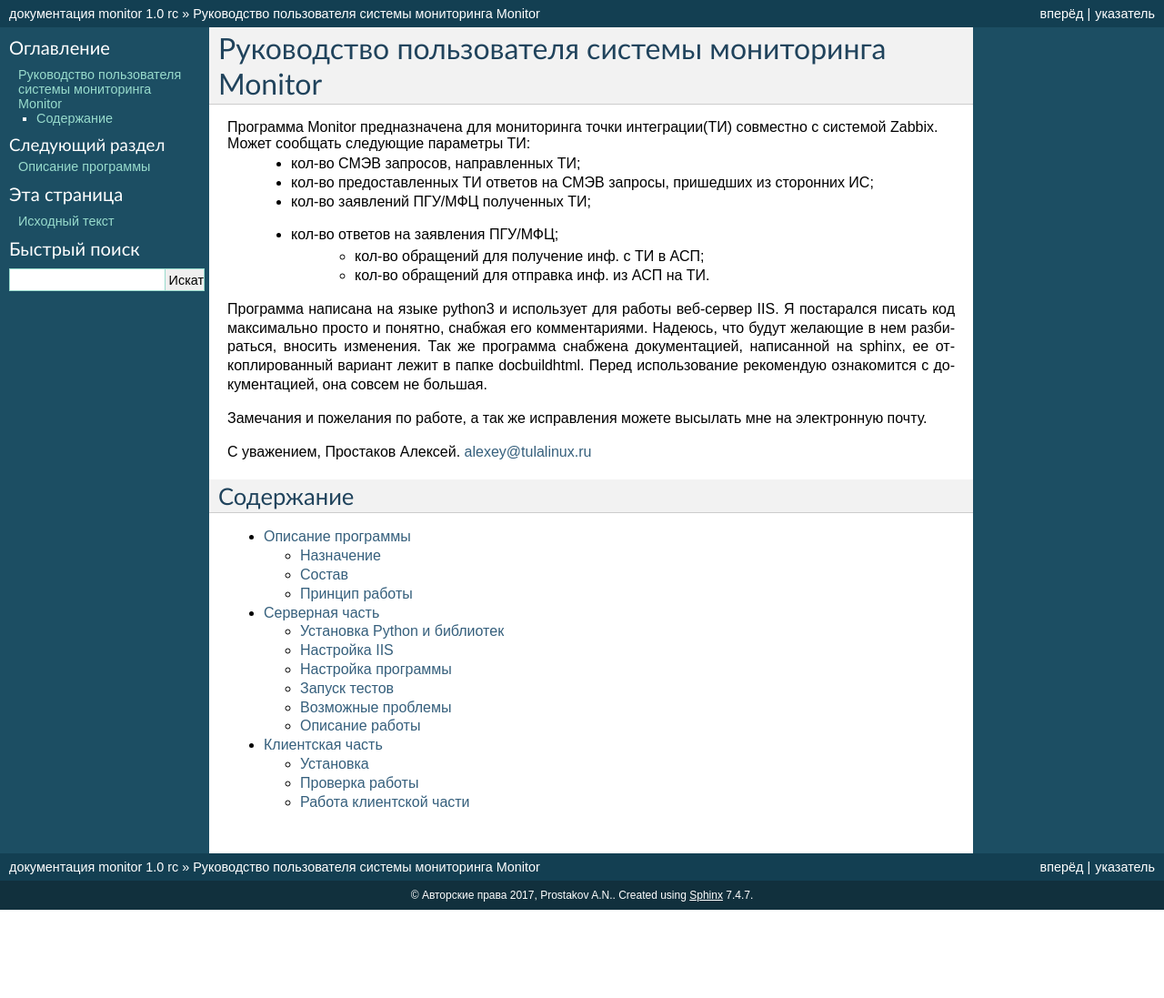
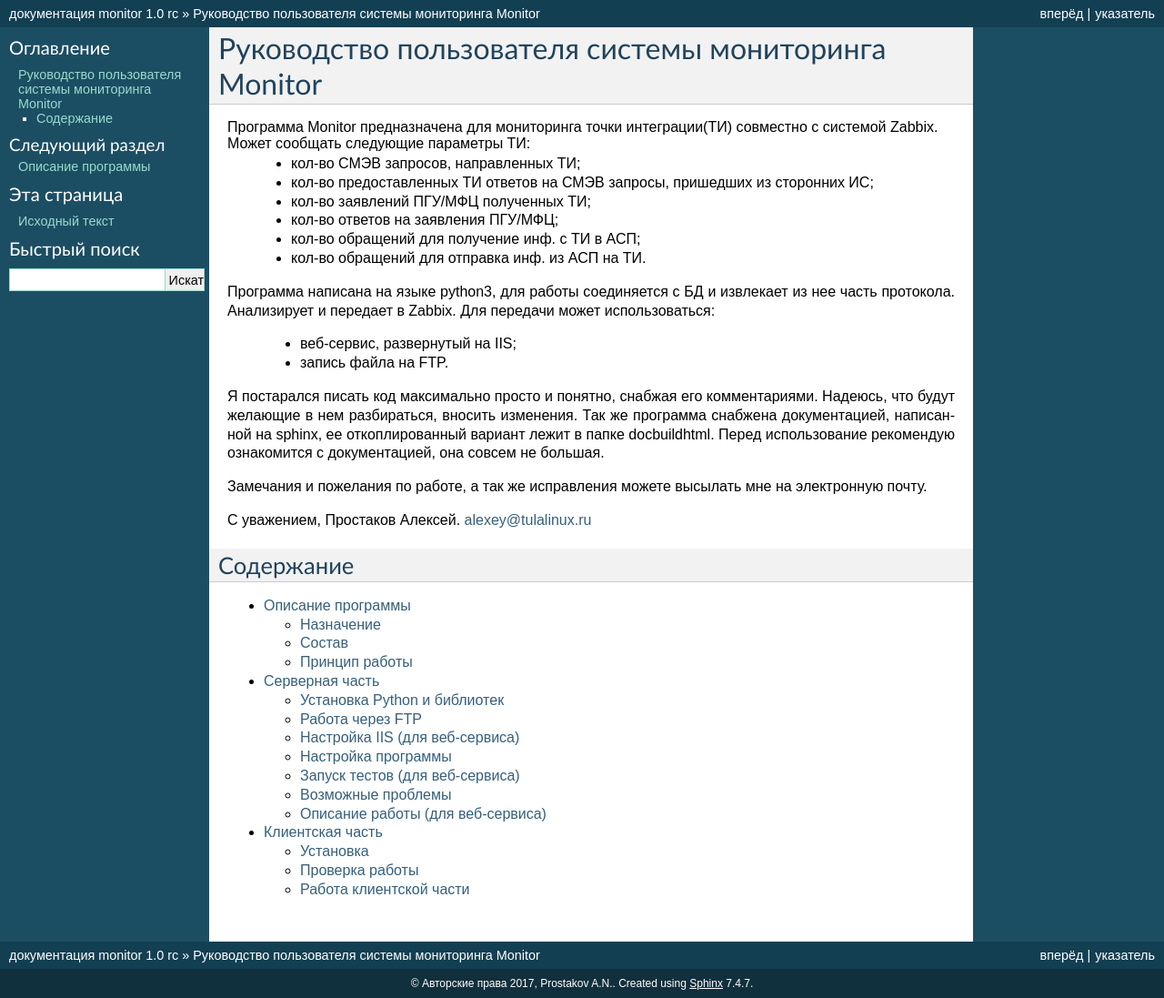
Before and after one commit to ProstakovAlexey/monitor, a Sphinx documentation site: the page built from doc/source/index.rst, in a window 1280 px wide. Shown: the whole page at 91% size. Built offline with Sphinx 7.4.7, drawn with Linux system fonts in a browser that asks for light colours; before the commit the page ends 1000 px from its top, so only the background shows below that.

Commit message:
В документации описана работа через FTP

```diff
--- a/doc/source/index.rst
+++ b/doc/source/index.rst
@@ -5,10 +5,16 @@
     - кол-во предоставленных ТИ ответов на СМЭВ запросы, пришедших из сторонних ИС;
     - кол-во заявлений ПГУ/МФЦ полученных ТИ;
     - кол-во ответов на заявления ПГУ/МФЦ;
-	- кол-во обращений для получение инф. с ТИ в АСП;
-	- кол-во обращений для отправка инф. из АСП на ТИ.
+    - кол-во обращений для получение инф. с ТИ в АСП;
+    - кол-во обращений для отправка инф. из АСП на ТИ.
 
-Программа написана на языке python3 и использует для работы веб-сервер IIS. Я постарался писать код максимально просто и понятно, снабжая его комментариями.
+Программа написана на языке python3, для работы соединяется с БД и извлекает из нее часть протокола. Анализирует  и
+передает в Zabbix. Для передачи может использоваться:
+
+    - веб-сервис, развернутый на IIS;
+    - запись файла на FTP.
+
+Я постарался писать код максимально просто и понятно, снабжая его комментариями.
 Надеюсь, что будут желающие в нем разбираться, вносить изменения. Так же программа снабжена документацией, написанной на sphinx, ее откоплированный вариант лежит в папке doc\build\html\.
 Перед использование рекомендую ознакомится с документацией, она совсем не большая.
 
--- a/doc/source/install_server.rst
+++ b/doc/source/install_server.rst
@@ -19,8 +19,20 @@
    он скачает пакет, далее перенесите пакет на сервер и выполните там:
    `pip install полный_путь_к_pypyodbc`
 
-Настройка IIS
--------------
+Далее Вы должны выбрать один из 2-х способов взаимодействия:
+
+1. Через веб-сервис. Это быстро и надежно, немного сложнее настраивать и надо иметь IP адрес доступный для Zabbix.
+2. Через передачу данных на FTP. Способ подходит для тех, к кого постоянного IP нет или на нем 80 порт закрыт. При этом требуется доступ к FТP Социнформех.
+
+Работа через FTP
+----------------
+1. Нужно стакачать из репозитария программу.
+2. В конфигурационном файле заполнить данные про FTP сервер.
+3. Настроить запуск файла `ftp.py` каждый час: в 10:00:10, 11:00:10 и т.д. через расписание Windows.
+
+
+Настройка IIS (для веб-сервиса)
+-------------------------------
 1. Установить CGI для IIS, как написано тут - http://netdot.co/2015/03/09/flask-on-iis/
 2. В папку IIS wwwroot добавить папку monitor, скопируйте туда файлы от серверной части - :ref:`Состав`.
 3. В диспетчере службы IIS добавьте пул приложения, это в будущем даст возможность перезапускать только его или избежать конфликтов с другими приложениями.
@@ -40,8 +52,8 @@
 -------------------
 Чтобы монитор мог работать знать адрес БД ТИ и уметь к ней подключатся, это настраивается в файл **config.ini**. Файл снабжен комментариями, пожалуйста заполните его для своей системы.
 
-Запуск тестов
--------------
+Запуск тестов (для веб-сервиса)
+-------------------------------
 После установки и настройки ПО нужно запустить тесты для проверки его работы. Набор тестов запускается на сервере, где установлен IIS.
 
 1. Открой CMD и перейдите в каталог с установленным **tests.py**.
@@ -56,8 +68,8 @@
 
 .. _server_work:
 
-Описание работы
----------------
+Описание работы (для веб-сервиса)
+---------------------------------
 Серверная часть представляет собой веб-сервис, работающий под управлением IIS. Взаимодействие с IIS выполняется используя CGI, взаимодействие с клиентом - REST сервис, ответ JSON структура. После развертывания веб-сервис ожидает запроса по адресу http://IP/monitor/cgi.py. При получении запроса происходит обращение в БД ТИ и извлекается протокол за **предыдущий час**. Так если запрос пришел в 9:54, то будет извлечен протокол с 8:00 до 8:59. Операция довольно трудоемкая, поэтому предусмотрены следующие особенности:
     - извлекаются сразу все записи протокола;
     - они анализируются на стороне ПО Monitor и извлекаются сразу все данные, которые может вернуть сервер;
```
Also changed, not shown: doc/source/install_client.rst (+14 -3 lines), 13 other files.
